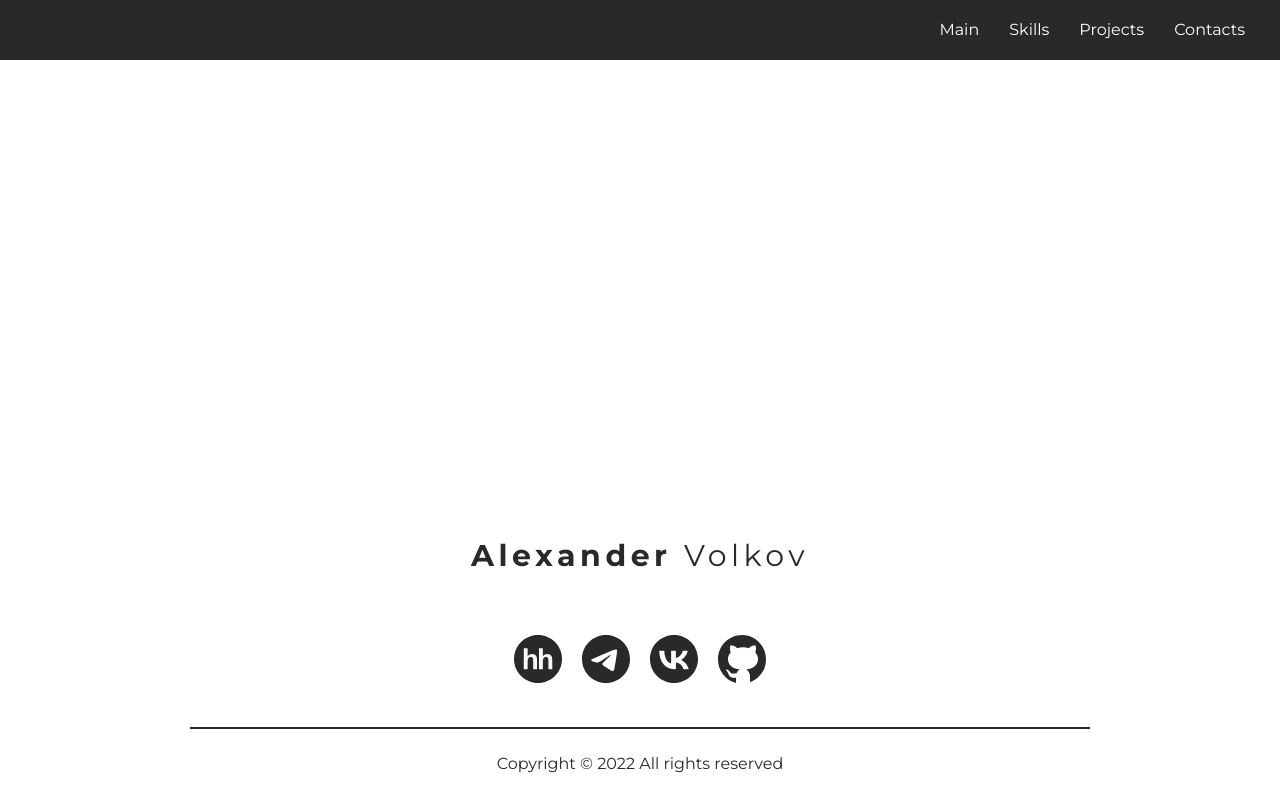
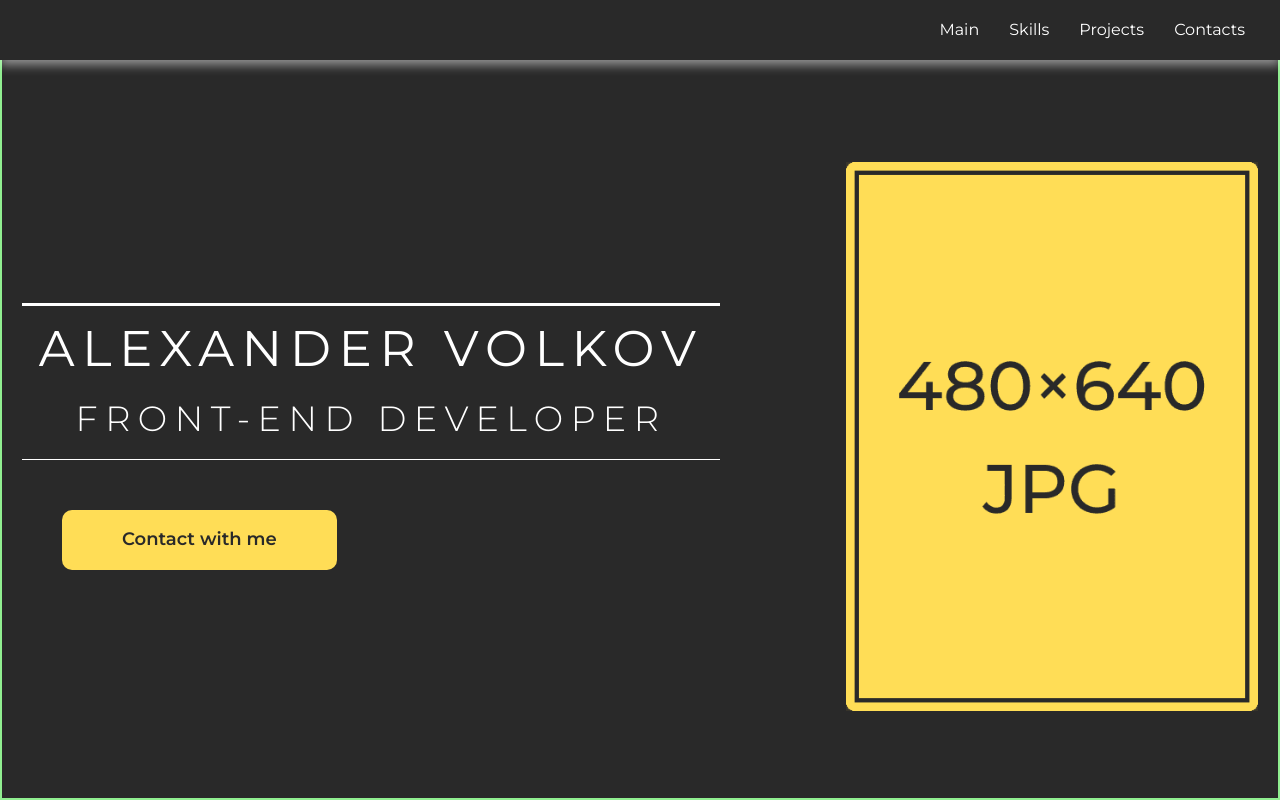
Before and after one commit to AV-html/portfolio, a React (Create React App) app: page / in a window 1280 px wide. Shown: the top 800 px of the page. Built offline with nearby package versions, Linux system fonts and the light colour scheme.

Commit message:
add(Start): first hello section

```diff
--- a/src/components/Main/Main.tsx
+++ b/src/components/Main/Main.tsx
@@ -1,11 +1,12 @@
 import React from 'react';
 
 import main from './Main.module.css'
+import {Start} from './Start/Start';
 
 export function Main() {
     return (
         <main className={main.main}>
-            Main
+            <Start/>
         </main>
     );
 }
--- /dev/null
+++ b/src/components/Main/Start/Start.module.css
@@ -0,0 +1,64 @@
+.start {
+    height: 100vh;
+    padding: 20vh 0 6vh;
+
+    background-color: #292929;
+    border: 2px solid lightgreen;
+}
+
+.row {
+    display: flex;
+    align-items: center;
+    justify-content: space-between;
+}
+
+.body {
+    padding-right: 40px;
+    flex: 1 1 auto;
+}
+
+.image {
+    position: relative;
+    flex: 0 0 33.3334%;
+    padding-bottom: 44.4445%;
+}
+
+.image img {
+    width: 100%;
+    height: 100%;
+    object-fit: cover;
+    position: absolute;
+    top: 0;
+    right: 0;
+}
+
+
+.heading {
+    font-size: 50px;
+    font-weight: 400;
+    line-height: 130%;
+    letter-spacing: 0.15em;
+    text-transform: uppercase;
+    color: #FFFFFF;
+    text-align: center;
+
+    max-width: 698px;
+
+    border-top: 3px solid #fff;
+    border-bottom: 1px solid #fff;
+
+    padding: 10px 0 8px;
+    margin-bottom: 50px;
+}
+
+.name {
+}
+
+.dev {
+    font-weight: 300;
+    font-size: 35px;
+}
+
+.link {
+    margin-left: 40px;
+}
--- /dev/null
+++ b/src/components/Main/Start/Start.tsx
@@ -0,0 +1,33 @@
+import React from 'react';
+
+import start from './Start.module.css'
+import holder from './../../../common/styles/container.module.css'
+
+import avatar from './../../../static/480x640.png'
+import {ButtonLink} from '../../ButtonLink/ButtonLink';
+
+export function Start() {
+    return (
+        <section id={'main'} className={start.start}>
+            <div className={`${holder.container} ${start.row}`}>
+                <div className={start.body}>
+                    <h1 className={start.heading}>
+                        <span className={start.name}>Alexander&#160;Volkov</span> <span
+                        className={start.dev}>Front-end&#160;Developer</span>
+                    </h1>
+
+                    <ButtonLink href={'#contacts'}
+                                className={start.link}
+                    >
+                        Contact with me
+                    </ButtonLink>
+
+                </div>
+
+                <div className={start.image}>
+                    <img src={avatar} alt="Alexander Volkov"/>
+                </div>
+            </div>
+        </section>
+    );
+}
```
Also changed, not shown: src/static/480x640.png (added).
